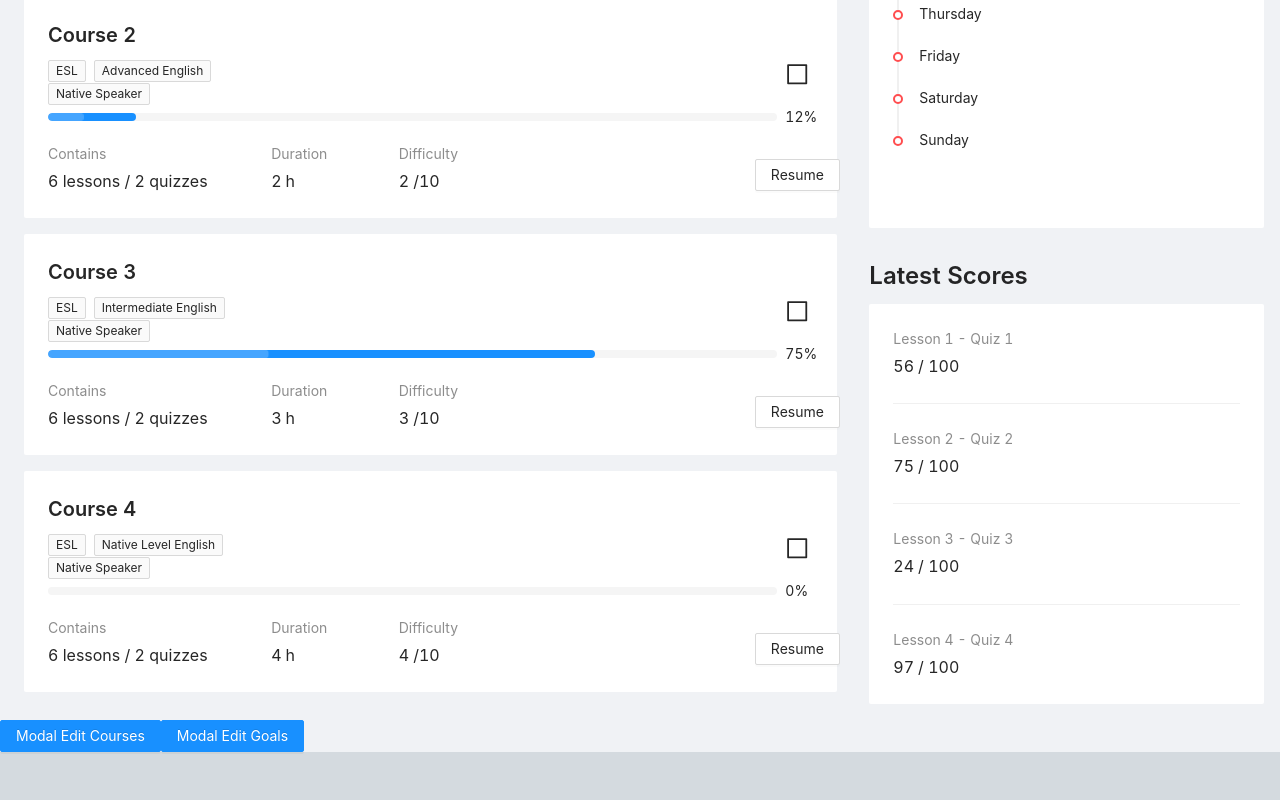
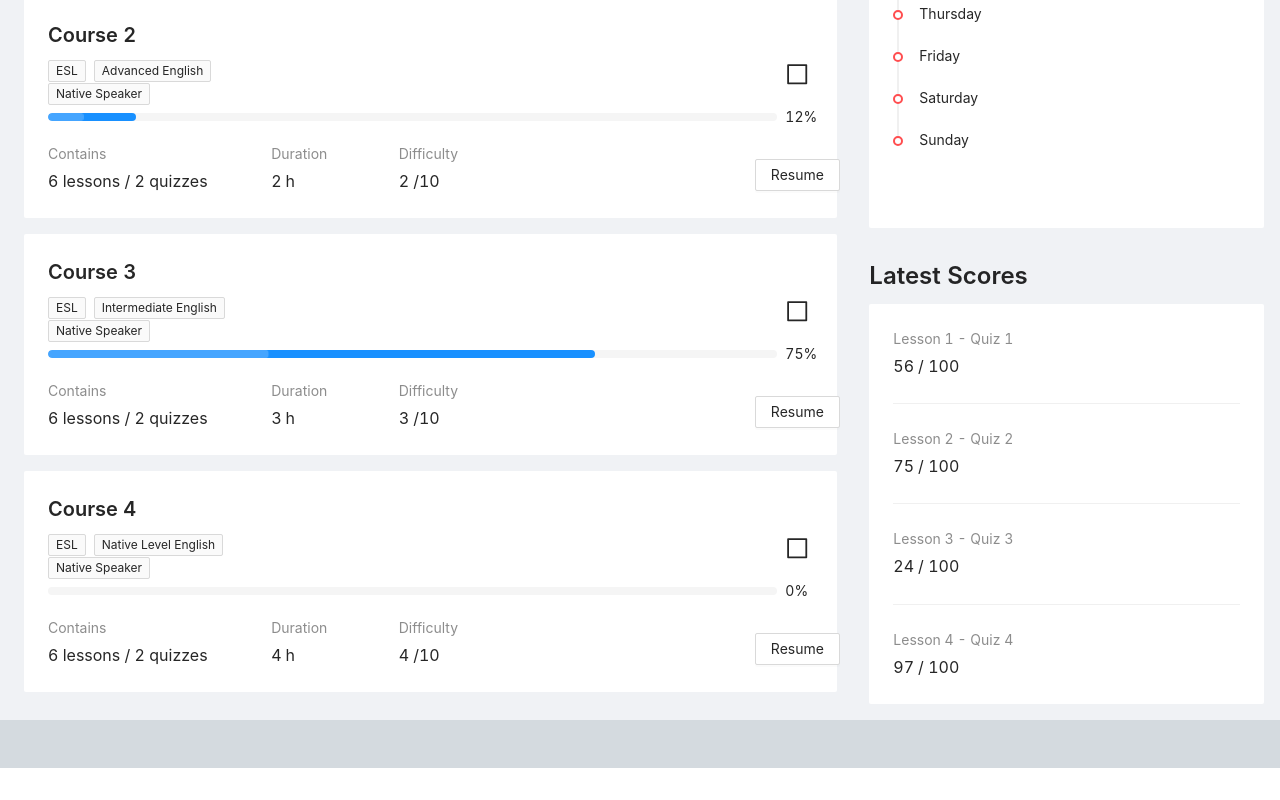
Before and after one commit to antoineGH/sayhello, a React (Create React App) app: page /auth/home in a window 1280 px wide. Shown: the part 496-1296 px from the top of the page. After the commit the page ends 1264 px from the top, so only its background shows below. Built offline with nearby package versions, Linux system fonts and the light colour scheme.

Commit message:
Modal Edit Goal / Course under component

```diff
--- a/src/components/courseList/CourseList.tsx
+++ b/src/components/courseList/CourseList.tsx
@@ -1,5 +1,6 @@
-import { Button, Card, Typography } from 'antd'
+import { Card, Typography } from 'antd'
 import CourseSummary from 'components/course/CourseSummary'
+import ModalEditCourse from 'components/modals/modalEditCourse/ModalEditCourse'
 import { useNavigate } from 'react-router'
 import './style.css'
 
@@ -54,17 +55,11 @@ const CourseList = () => {
 		navigate(`/auth/course/${courseID}`)
 	}
 
-	const handleEditCourse = () => {
-		console.log('handleEditCourse')
-	}
-
 	return (
 		<div className='course_main'>
 			<div className='course_title'>
 				<Title level={3}>My Courses</Title>
-				<Button onClick={handleEditCourse} type='link'>
-					Edit
-				</Button>
+				<ModalEditCourse />
 			</div>
 			{courses.map((course, count) => {
 				count++
--- a/src/components/goal/Goal.tsx
+++ b/src/components/goal/Goal.tsx
@@ -1,21 +1,16 @@
-import { Button, Card, Divider, Statistic, Timeline, Typography } from 'antd'
+import { Card, Divider, Statistic, Timeline, Typography } from 'antd'
+import ModalEditGoals from 'components/modals/modalEditGoals/ModalEditGoals'
 import './style.css'
 
 const Goal = () => {
 	const { Title } = Typography
 	const weekDays = ['Monday', 'Tuesday', 'Wednesday', 'Thursday', 'Friday', 'Saturday', 'Sunday']
 
-	const handleEditGoal = (): void => {
-		console.log('handleEditGoal')
-	}
-
 	return (
 		<div className='goal_main'>
 			<div className='goal_title'>
 				<Title level={3}>My Goals</Title>
-				<Button onClick={handleEditGoal} type='link'>
-					Edit
-				</Button>
+				<ModalEditGoals />
 			</div>
 			<Card bordered={false}>
 				<Statistic title='THIS WEEK' value='0 of 5 days' />
--- a/src/components/modals/modalEditCourse/ModalEditCourse.tsx
+++ b/src/components/modals/modalEditCourse/ModalEditCourse.tsx
@@ -43,8 +43,8 @@ const ModalEditCourse = () => {
 
 	return (
 		<>
-			<Button type='primary' onClick={showModal}>
-				Modal Edit Courses
+			<Button type='link' onClick={showModal}>
+				Edit
 			</Button>
 			<Modal
 				title='Edit Courses'
--- a/src/components/modals/modalEditGoals/ModalEditGoals.tsx
+++ b/src/components/modals/modalEditGoals/ModalEditGoals.tsx
@@ -34,8 +34,8 @@ const ModalEditGoals = () => {
 
 	return (
 		<>
-			<Button type='primary' onClick={showModal}>
-				Modal Edit Goals
+			<Button type='link' onClick={showModal}>
+				Edit
 			</Button>
 			<Modal
 				title='Edit Courses'
--- a/src/pages/Home.tsx
+++ b/src/pages/Home.tsx
@@ -1,8 +1,6 @@
 import { Col, PageHeader, Row } from 'antd'
 import CourseList from 'components/courseList/CourseList'
 import Goal from 'components/goal/Goal'
-import ModalEditCourse from 'components/modals/modalEditCourse/ModalEditCourse'
-import ModalEditGoals from 'components/modals/modalEditGoals/ModalEditGoals'
 import Score from 'components/score/Score'
 import useTitle from 'hooks/useTitle'
 
@@ -32,8 +30,6 @@ const Home = () => {
 					</Row>
 				</Col>
 			</Row>
-			<ModalEditCourse />
-			<ModalEditGoals />
 		</>
 	)
 }
```
